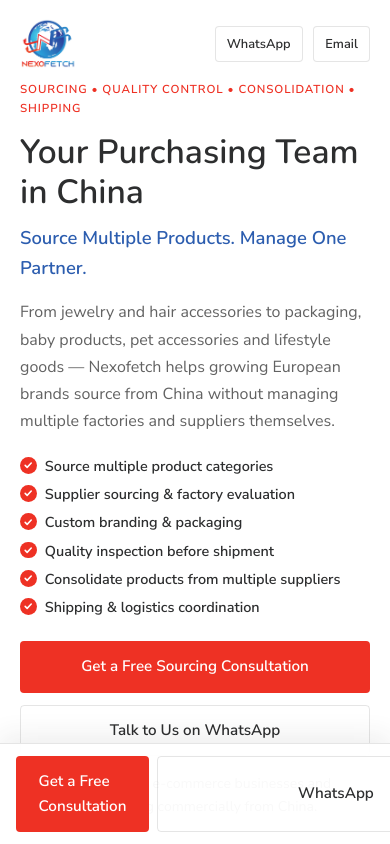
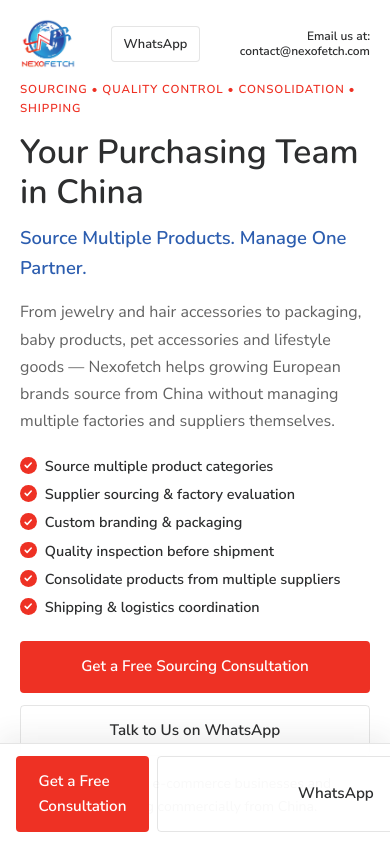
Before and after one commit to shefraju2411-spec/Nexofetch-Landing-Page, a React (Vite) app: page / in a window 390 px wide. Shown: the top 844 px of the page. Built offline with nearby package versions, Linux system fonts and the light colour scheme.

Commit message:
header update

```diff
--- a/src/App.jsx
+++ b/src/App.jsx
@@ -695,9 +695,7 @@
             <a className="header-link" href={WHATSAPP} target="_blank" rel="noreferrer">
               WhatsApp
             </a>
-            <a className="header-link" href={EMAIL}>
-              Email
-            </a>
+            <span className="header-email">Email us at: contact@nexofetch.com</span>
             <a className="btn btn-primary header-btn" href="#consult">
               Get a Free Consultation
             </a>
--- a/src/index.css
+++ b/src/index.css
@@ -203,6 +203,13 @@
   background: var(--paper);
 }
 
+.header-email {
+  font-size: 0.88rem;
+  font-weight: 600;
+  color: var(--ink);
+  white-space: nowrap;
+}
+
 .header-actions {
   display: flex;
   align-items: center;
@@ -1685,6 +1692,14 @@
     font-size: 0.8rem;
   }
 
+  .header-email {
+    font-size: 0.75rem;
+    white-space: normal;
+    text-align: right;
+    max-width: 10rem;
+    line-height: 1.3;
+  }
+
   .mobile-sticky {
     display: flex;
   }
```
